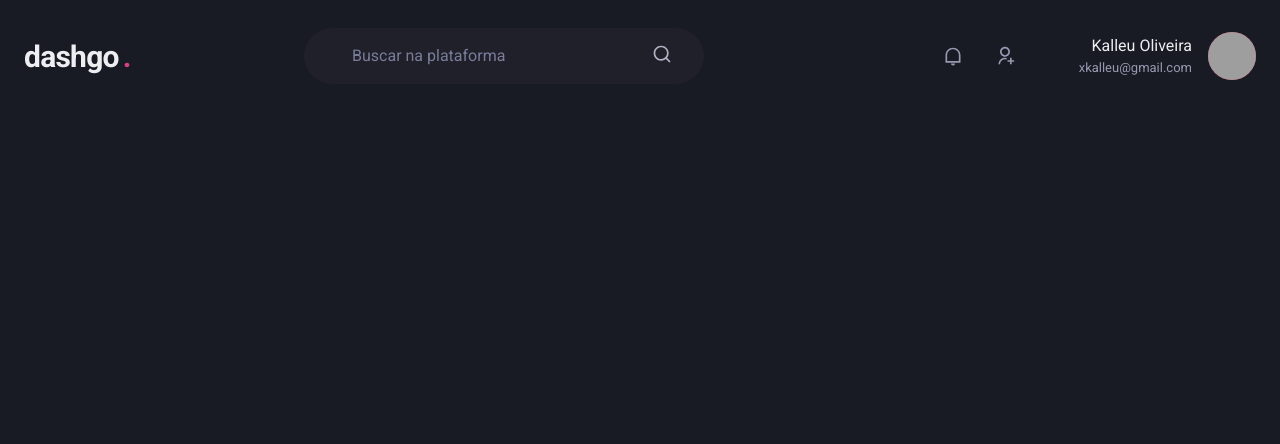
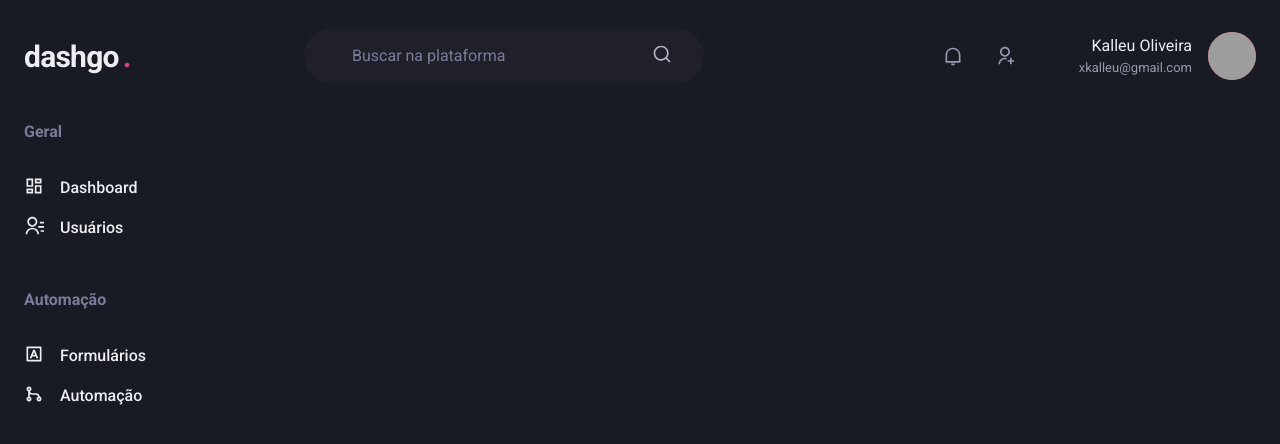
Before and after one commit to xKalleu/dashboard-chakra-ui, a Next.js app: page /dashboard in a window 1280 px wide. Shown: the top 444 px of the page. Built offline with nearby package versions, Linux system fonts and the light colour scheme; grey boxes are pictures that could not be loaded.

Commit message:
add: sidebar

```diff
--- /dev/null
+++ b/src/components/Sidebar.tsx
@@ -0,0 +1,54 @@
+import { Box, Stack, Text, Link, Icon } from '@chakra-ui/react';
+import {
+	RiContactsLine,
+	RiDashboardLine,
+	RiGitMergeLine,
+	RiInputMethodLine
+} from 'react-icons/ri';
+
+export function Sidebar() {
+	return (
+		<Box as="aside" w="64" mr="8">
+			<Stack spacing="12" align="flex-start">
+				<Box>
+					<Text fontWeight="bold" color="gray.400" fontSize="spacing">
+						Geral
+					</Text>
+					<Stack spacing="4" mt="8" align="stretch">
+						<Link display="flex" align="center">
+							<Icon as={RiDashboardLine} fontSize="20" />
+							<Text ml="4" fontWeight="medium">
+								Dashboard
+							</Text>
+						</Link>
+						<Link display="flex" align="center">
+							<Icon as={RiContactsLine} fontSize="20" />
+							<Text ml="4" fontWeight="medium">
+								Usuários
+							</Text>
+						</Link>
+					</Stack>
+				</Box>
+				<Box>
+					<Text fontWeight="bold" color="gray.400" fontSize="spacing">
+						Automação
+					</Text>
+					<Stack spacing="4" mt="8" align="stretch">
+						<Link display="flex" align="center">
+							<Icon as={RiInputMethodLine} fontSize="20" />
+							<Text ml="4" fontWeight="medium">
+								Formulários
+							</Text>
+						</Link>
+						<Link display="flex" align="center">
+							<Icon as={RiGitMergeLine} fontSize="20" />
+							<Text ml="4" fontWeight="medium">
+								Automação
+							</Text>
+						</Link>
+					</Stack>
+				</Box>
+			</Stack>
+		</Box>
+	);
+}
--- a/src/pages/dashboard.tsx
+++ b/src/pages/dashboard.tsx
@@ -1,5 +1,14 @@
+import { Flex } from '@chakra-ui/react';
 import { Header } from '../components/Header';
+import { Sidebar } from '../components/Sidebar';
 
 export default function Dashboard() {
-	return <Header />;
+	return (
+		<Flex direction="column" h="100vh">
+			<Header />
+			<Flex w="100%" my="6" maxWidth={1480} mx="auto" px="6">
+				<Sidebar />
+			</Flex>
+		</Flex>
+	);
 }
```
